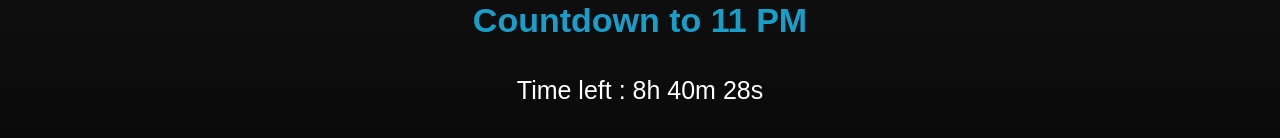
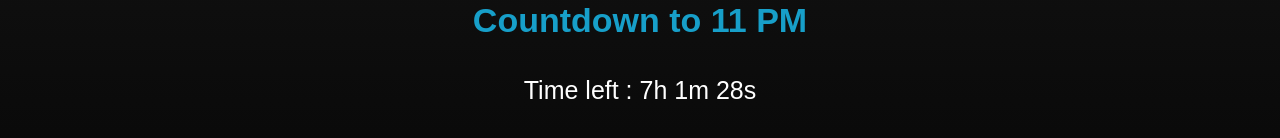
Before and after one commit to Sylraz-X/HBD, a plain HTML site: page index.html in a window 1280 px wide. Shown: the part 360-498 px from the top of the page. Drawn offline with Linux system fonts and the light colour scheme.

Commit message:
Update index.html

```diff
--- a/index.html
+++ b/index.html
@@ -63,8 +63,8 @@
             const currentMinute = now.getMinutes();
             const currentSecond = now.getSeconds();
 
-            let hoursLeft = 22 - currentHour;
-            let minutesLeft = 59 - currentMinute;
+            let hoursLeft = 21 - currentHour;
+            let minutesLeft = 20 - currentMinute;
             let secondsLeft = 59 - currentSecond;
 
             if (hoursLeft < 0) {
```
